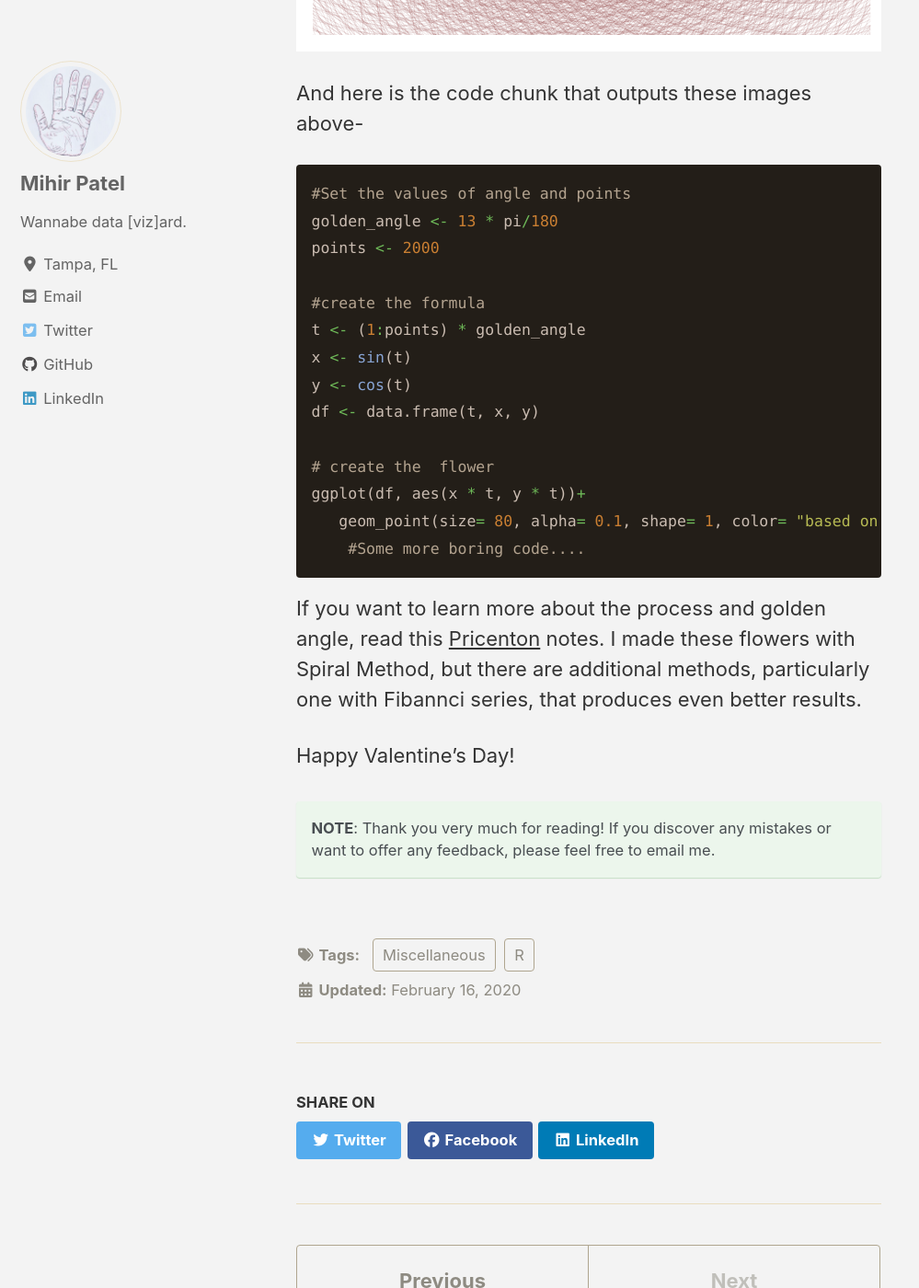
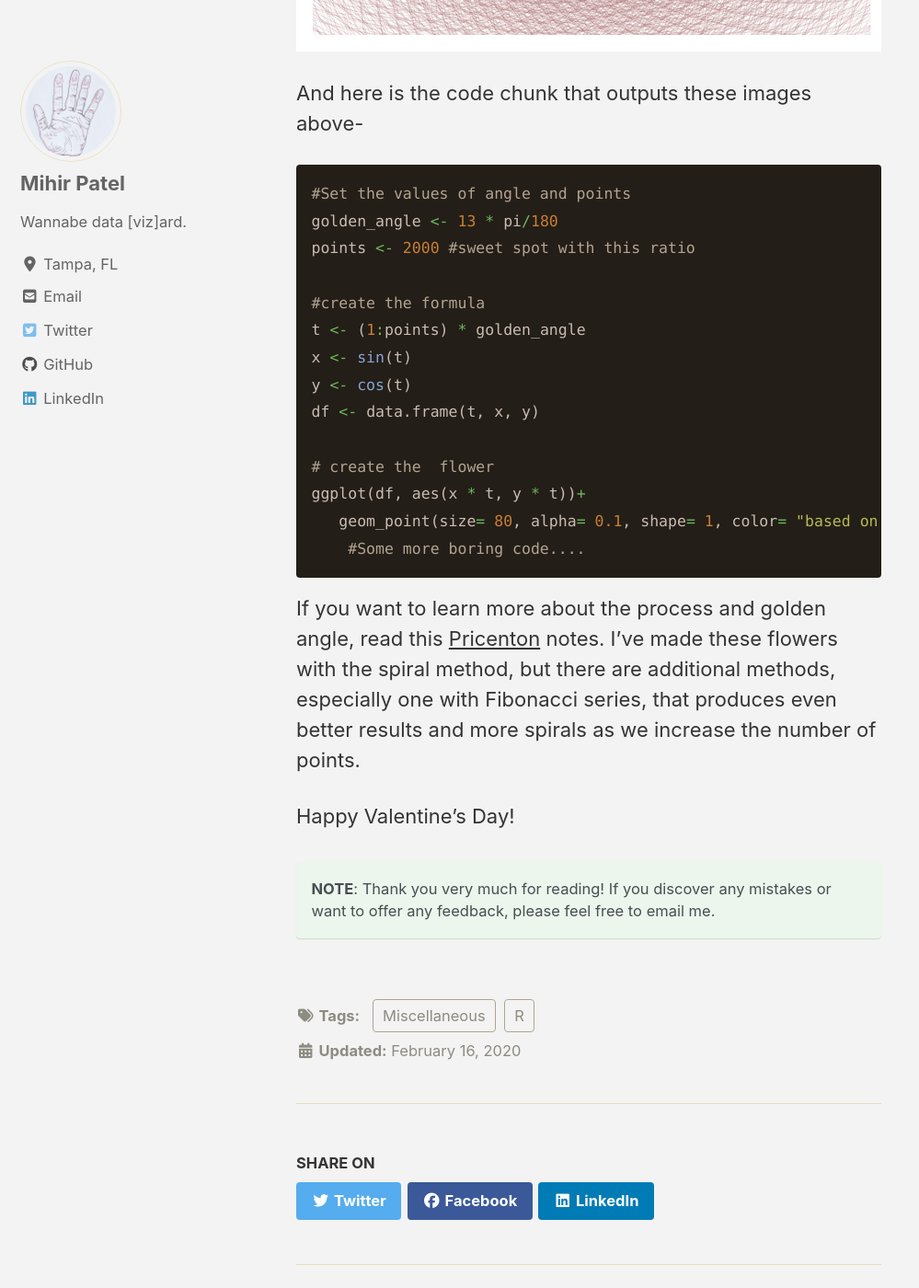
Before and after one commit to mihirp161/mihirp161.github.io, a Jekyll site: the page built from _posts/2020-02-16-marigold.md, in a window 1280 px wide and 1400 px high, scrolled down 5812 px. Shown: the whole window at 92% size, without its empty margins (0-999 px from the left). Built offline with Jekyll 4.4.1, drawn with Linux system fonts in a browser that asks for light colours; cached includes are drawn as plain includes; nearby versions of some CDN libraries.

Commit message:
Update 2020-02-16-marigold.md

````diff
--- a/_posts/2020-02-16-marigold.md
+++ b/_posts/2020-02-16-marigold.md
@@ -50,7 +50,7 @@ And here is the code chunk that outputs these images above-
 ```r
 #Set the values of angle and points
 golden_angle <- 13 * pi/180
-points <- 2000
+points <- 2000 #sweet spot with this ratio
 
 #create the formula
 t <- (1:points) * golden_angle
@@ -64,7 +64,7 @@ ggplot(df, aes(x * t, y * t))+
     #Some more boring code....
 ```
 
-If you want to learn more about the process and golden angle, read this [Pricenton](https://www.princeton.edu/~akosmrlj/MAE545_S2017/lecture12_slides.pdf) notes. I made these flowers with Spiral Method, but there are additional methods, particularly one with Fibannci series, that produces even better results.
+If you want to learn more about the process and golden angle, read this [Pricenton](https://www.princeton.edu/~akosmrlj/MAE545_S2017/lecture12_slides.pdf) notes. I've made these flowers with the spiral method, but there are additional methods, especially one with Fibonacci series, that produces even better results and more spirals as we increase the number of points.
 
 Happy Valentine's Day!
 
````
